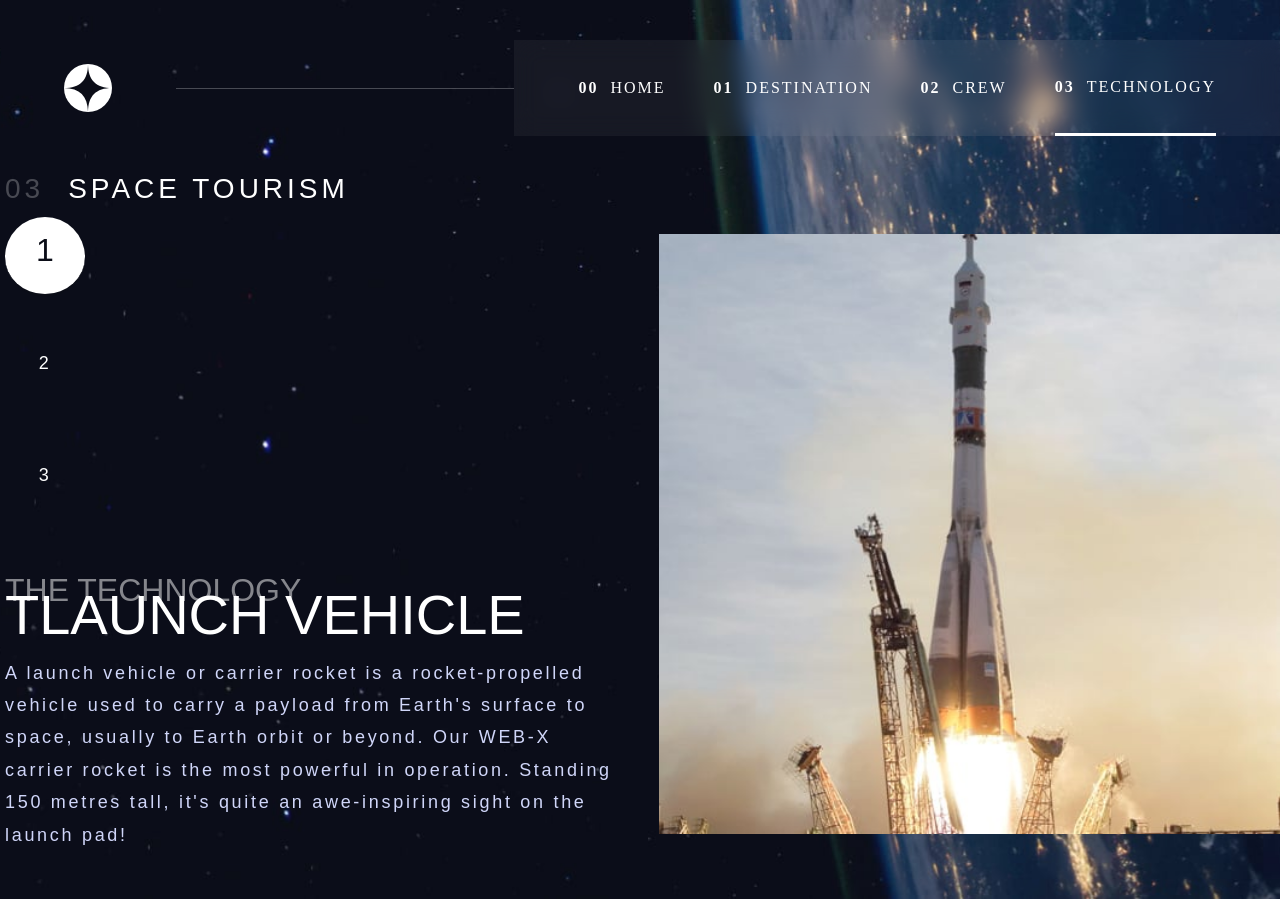
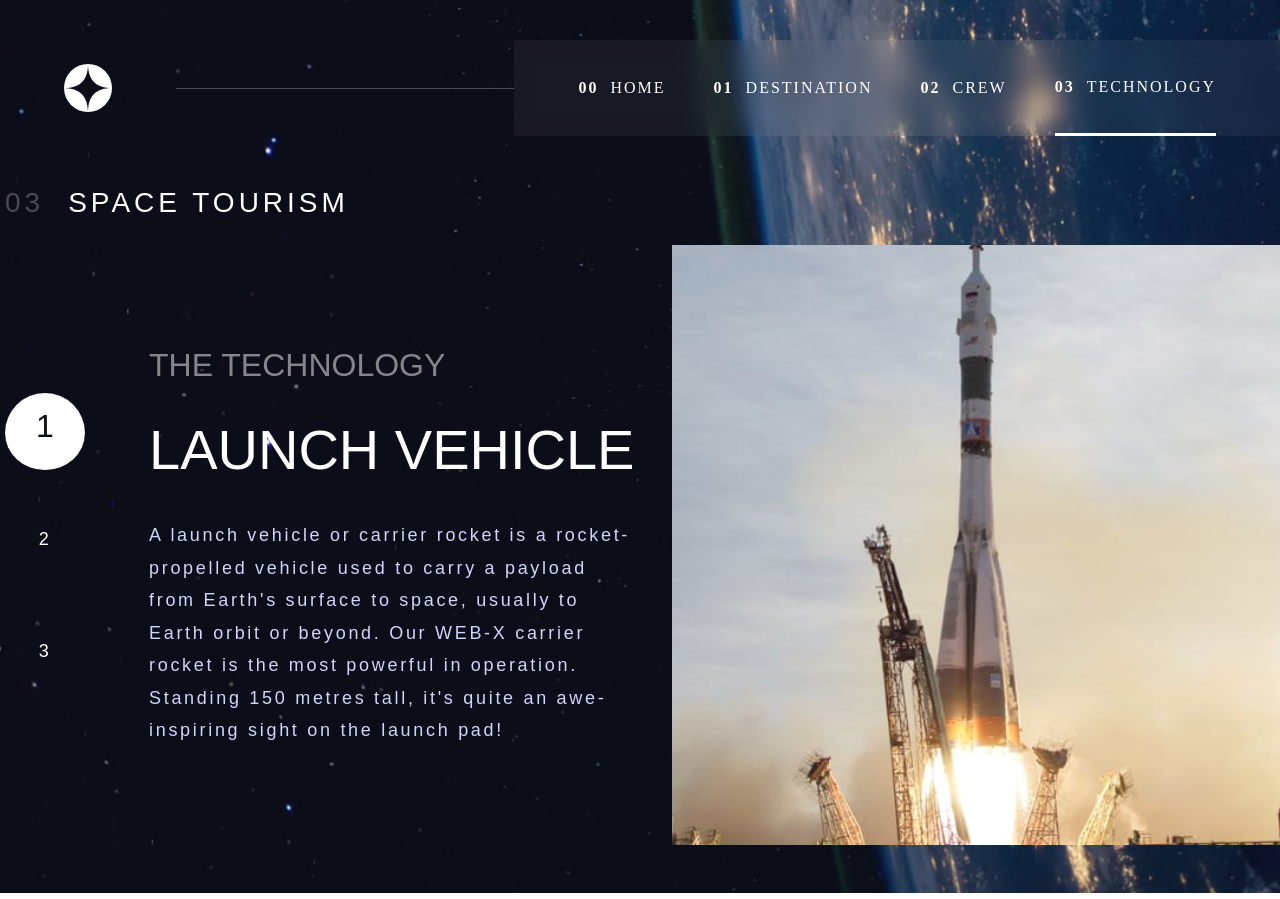
Before and after one commit to jokeriex/space-tourism, a React (Vite) app: page /technology in a window 1280 px wide. Built offline with nearby package versions, Linux system fonts and the light colour scheme.

Commit message:
styles have been edited to fit boxes

```diff
--- a/src/components/atoms/Title.jsx
+++ b/src/components/atoms/Title.jsx
@@ -1,6 +1,6 @@
 function Title({children, className}){
     return (
-        <h1 className={className}>{children}</h1>
+        <h1 className={`m-0 ${className}`}>{children}</h1>
     )
 }
 
--- a/src/components/organisms/MainTechnology.jsx
+++ b/src/components/organisms/MainTechnology.jsx
@@ -9,7 +9,7 @@ import SpaceCapsule from "../../assets/technology/image-space-capsule-portrait.j
 export default function MainTechnology(){
     const technologies = [
         {
-            title: "TLAUNCH VEHICLE",
+            title: "LAUNCH VEHICLE",
             number: "1",
             description: "A launch vehicle or carrier rocket is a rocket-propelled vehicle used to carry a payload from Earth's surface to space, usually to Earth orbit or beyond. Our WEB-X carrier rocket is the most powerful in operation. Standing 150 metres tall, it's quite an awe-inspiring sight on the launch pad!",
             image: LaunchVehicle,
@@ -55,12 +55,12 @@ export default function MainTechnology(){
                     SPACE TOURISM
                 </Title>
                 <article className="w-full h-full flex justify-start items-center gap-(--size-400)">
-                    <article className="w-full w-min-[635px] flex flex-col justify-center items-start gap-(--size-800)">
+                    <article className="w-full min-w-[635px] flex justify-start items-center gap-(--size-800)">
                         <nav className="flex flex-col gap-(--size-400)">
                             {technologyTabs}
                         </nav>
                         <article className="w-full max-w-[640px] flex flex-col justify-start items-center gap-(--size-300)">
-                            <article className="w-full felx flex-col justify-start items-start gap-(--size-200)">
+                            <article className="w-full flex flex-col justify-start items-start gap-(--size-200)">
                                 <Title className="preset-font-four text-white/50">THE TECHNOLOGY</Title>
                                 <Title className="preset-font-three text-white">{selectedTechnology.title}</Title>
                             </article>
--- a/src/styles/index.css
+++ b/src/styles/index.css
@@ -25,37 +25,37 @@
 }
 
 @utility preset-font-three {
-    font: 400 56px/64.2% var(--font-secondary);
+    font: 400 56px/164.2% var(--font-secondary);
     letter-spacing: 0px;
 }
 
 @utility preset-font-four {
-    font: 400 32px/36.7% var(--font-secondary);
+    font: 400 32px/136.7% var(--font-secondary);
     letter-spacing: 0px;
 }
 
 @utility preset-font-five {
-    font: 400 28px/33.6% var(--font-secondary);
+    font: 400 28px/133.6% var(--font-secondary);
     letter-spacing: 4px;
 }
 
 @utility preset-font-six {
-    font: 400 14px/32.1% var(--font-primary);
+    font: 400 14px/132.1% var(--font-primary);
     letter-spacing: 0px;
 }
 
 @utility preset-font-seven {
-    font: 400 14px/16.8% var(--font-primary);
+    font: 400 14px/116.8% var(--font-primary);
     letter-spacing: 2px;
 }
 
 @utility preset-font-eight {
-    font: 400 16px/19.2% var(--font-primary);
+    font: 400 16px/119.2% var(--font-primary);
     letter-spacing: 2px;
 }
 
 @utility preset-font-eight-bold {
-    font: bold 16px/19.2% var(--font-primary);
+    font: bold 16px/119.2% var(--font-primary);
     letter-spacing: 2px;
 }
 
```
